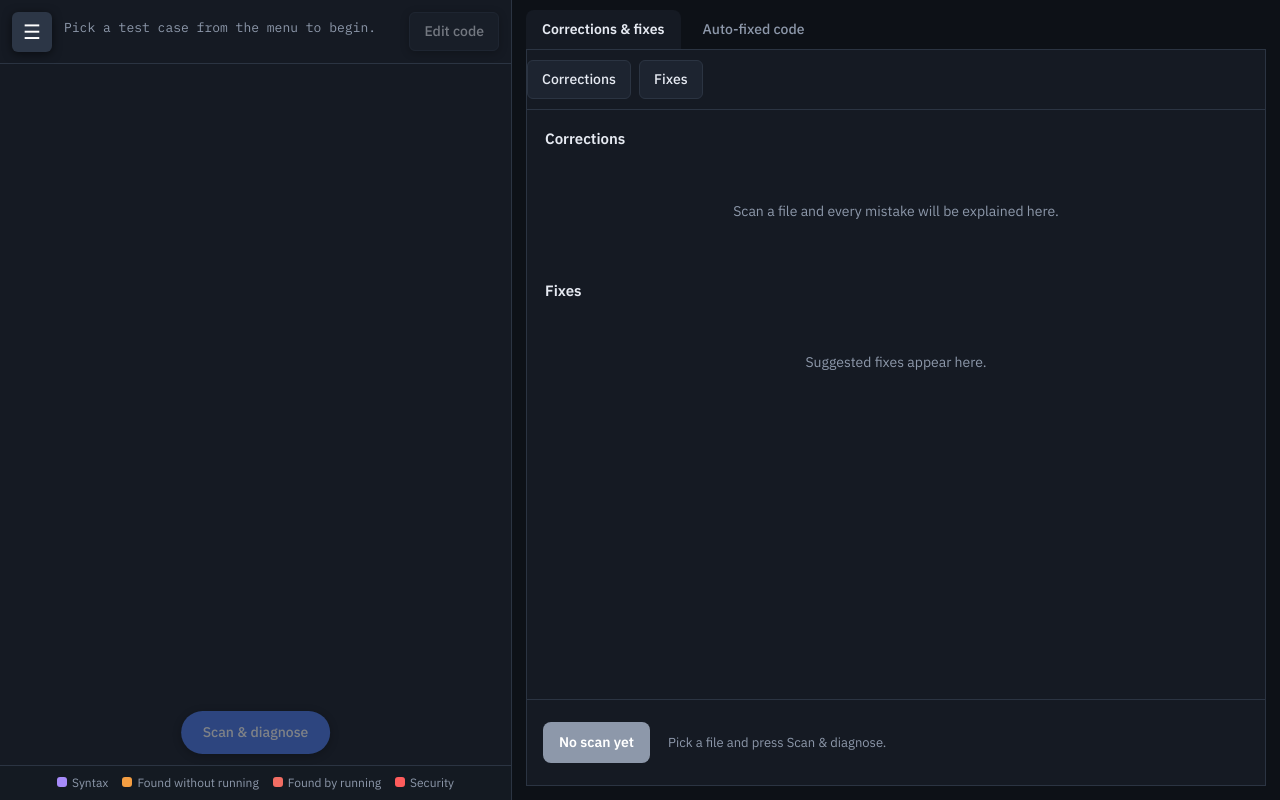
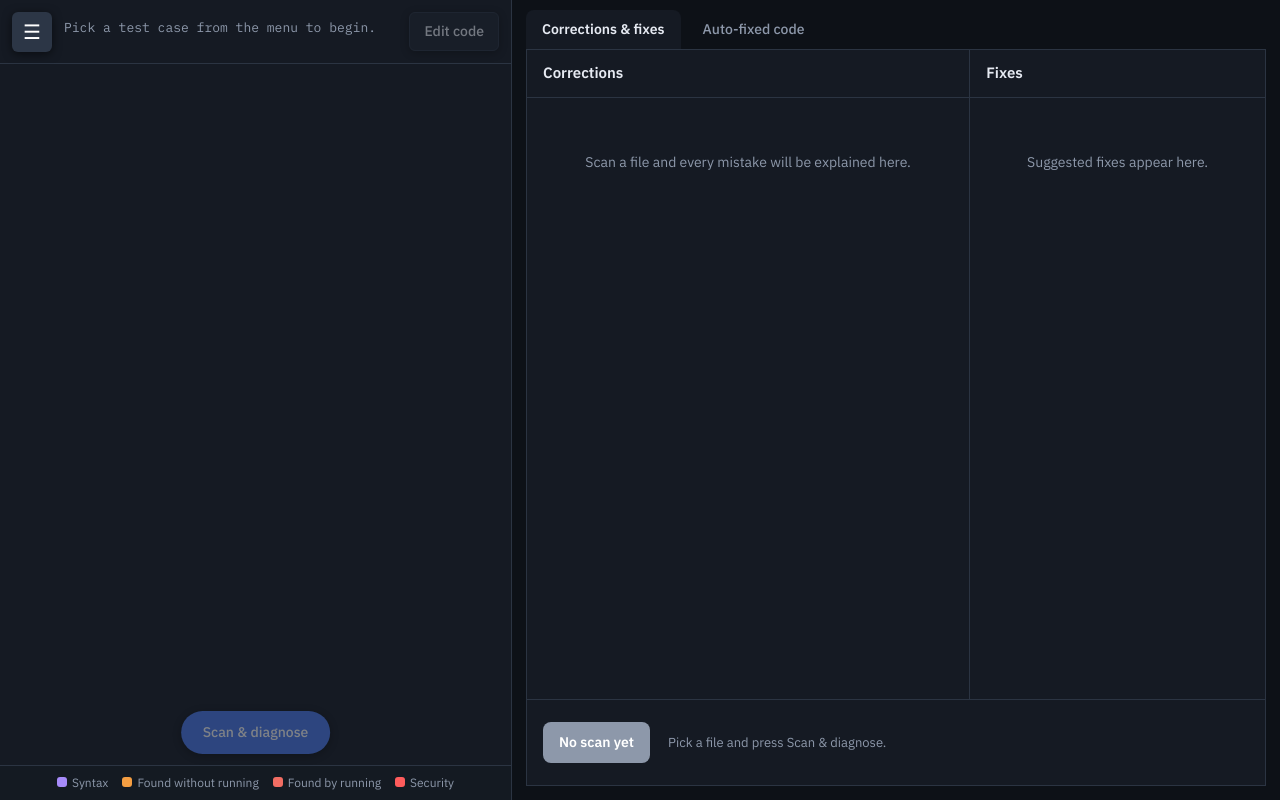
Before and after one commit to e1ixircore/compiler-error-explainer, a Flask app: page / in a window 1280 px wide. Run offline with Flask 3, Linux system fonts and the light colour scheme.

Commit message:
UI Update1

```diff
--- a/templates/index.html
+++ b/templates/index.html
@@ -36,11 +36,13 @@ button:focus-visible,.ln:focus-visible{outline:2px solid var(--accent);outline-o
 #tabs{display:flex;gap:6px;padding:10px 14px 0;background:var(--bg)}
 .tab{background:transparent;color:var(--mute);border-radius:8px 8px 0 0;padding:9px 16px} .tab.on{background:var(--panel);color:var(--ink);font-weight:600}
 .pane{flex:1;display:none;min-height:0;background:var(--panel);margin:0 14px;border:1px solid var(--line)} .pane.on{display:flex;flex-direction:column}
-#scroll{flex:1;overflow:auto;padding:0 18px 40px;position:relative}
-#jump{position:sticky;top:0;z-index:3;background:var(--panel);display:flex;gap:8px;padding:10px 0;border-bottom:1px solid var(--line)}
-h2{font-size:15px;margin:18px 0 10px}
+#cols{flex:1;display:flex;min-height:0}
+.col{flex:2;min-width:0;display:flex;flex-direction:column} .col.wide{flex:3} .col+.col{border-left:1px solid var(--line)}
+.list{flex:1;overflow:auto;padding:14px 16px 30px}
+#secBox{padding:0 16px}
+h2{font-size:15px;padding:12px 16px;border-bottom:1px solid var(--line);flex:none}
 .empty{color:var(--mute);padding:40px 10px;text-align:center}
-.banner{background:#8f1d1d;color:#fff;border-radius:8px;padding:12px 14px;margin-top:14px} .banner b{display:block;margin-bottom:4px}
+.banner{background:#8f1d1d;color:#fff;border-radius:8px;padding:12px 14px;margin:14px 0 0} .banner b{display:block;margin-bottom:4px}
 .banner div{font:12.5px var(--mono);margin-top:3px} .banner.soft{background:#3e1d1f;color:#ffb4ab;border:1px solid #6b2a2c}
 .card{border:1px solid var(--line);border-left:5px solid var(--c,#999);border-radius:8px;padding:12px 14px;margin-bottom:12px;cursor:pointer}
 .card.active{box-shadow:0 0 0 2px var(--ink)} .card h3{font-size:14px;display:flex;gap:8px;align-items:center;flex-wrap:wrap}
@@ -74,8 +76,11 @@ h2{font-size:15px;margin:18px 0 10px}
 </section>
 <section id="right">
   <div id="tabs"><button class="tab on" data-t="fix">Corrections &amp; fixes</button><button class="tab" data-t="code">Auto-fixed code</button></div>
-  <div class="pane on" id="fixPane"><div id="jump"><button class="ghost" data-j="cSec">Corrections <span id="nC"></span></button><button class="ghost" data-j="fSec">Fixes <span id="nF"></span></button></div>
-    <div id="scroll"><div id="secBox"></div><h2 id="cSec">Corrections</h2><div id="corr"><p class="empty">Scan a file and every mistake will be explained here.</p></div><h2 id="fSec">Fixes</h2><div id="fixes"><p class="empty">Suggested fixes appear here.</p></div></div></div>
+  <div class="pane on" id="fixPane"><div id="secBox"></div>
+    <div id="cols">
+      <section class="col wide"><h2>Corrections <span id="nC"></span></h2><div class="list" id="corr"><p class="empty">Scan a file and every mistake will be explained here.</p></div></section>
+      <section class="col"><h2>Fixes <span id="nF"></span></h2><div class="list" id="fixes"><p class="empty">Suggested fixes appear here.</p></div></section>
+    </div></div>
   <div class="pane" id="codePane"><textarea id="fixed" spellcheck="false" placeholder="The auto-fixed code appears here after a scan."></textarea>
     <div class="row"><button id="runBtn">Run code</button><button id="saveBtn" class="ghost">Save code</button></div><pre id="term">Output will appear here.</pre></div>
   <div id="sum"><div class="verdict" id="vd">No scan yet</div><div id="sumTxt">Pick a file and press Scan &amp; diagnose.</div></div>
@@ -141,9 +146,8 @@ function show(r){const sb=$('#secBox');sb.innerHTML='';
 function select(id,from,group){showTab('fix');group=group||[id];
  document.querySelectorAll('.card,.fx').forEach(e=>e.classList.toggle('active',group.includes(+e.dataset.id)));
  const iss=S.issues.find(i=>i.id===id);document.querySelectorAll('.ln').forEach(e=>e.classList.toggle('active',iss&&+e.dataset.line===iss.line));
- if(from!=='corr')document.querySelector(`.card[data-id="${id}"]`)?.scrollIntoView({behavior:'smooth',block:'center'});
+ ['.card','.fx'].forEach((k,n)=>{if(from!==['corr','fix'][n])document.querySelector(`${k}[data-id="${id}"]`)?.scrollIntoView({behavior:'smooth',block:'center'})});
  if(from!=='code')document.querySelector(`.ln[data-line="${iss?.line}"]`)?.scrollIntoView({behavior:'smooth',block:'center'})}
-document.querySelectorAll('[data-j]').forEach(b=>b.onclick=()=>document.getElementById(b.dataset.j).scrollIntoView({behavior:'smooth',block:'start'}));
 function showTab(t){document.querySelectorAll('.tab').forEach(b=>b.classList.toggle('on',b.dataset.t===t));$('#fixPane').classList.toggle('on',t==='fix');$('#codePane').classList.toggle('on',t==='code')}
 document.querySelectorAll('.tab').forEach(b=>b.onclick=()=>showTab(b.dataset.t));
 
```
